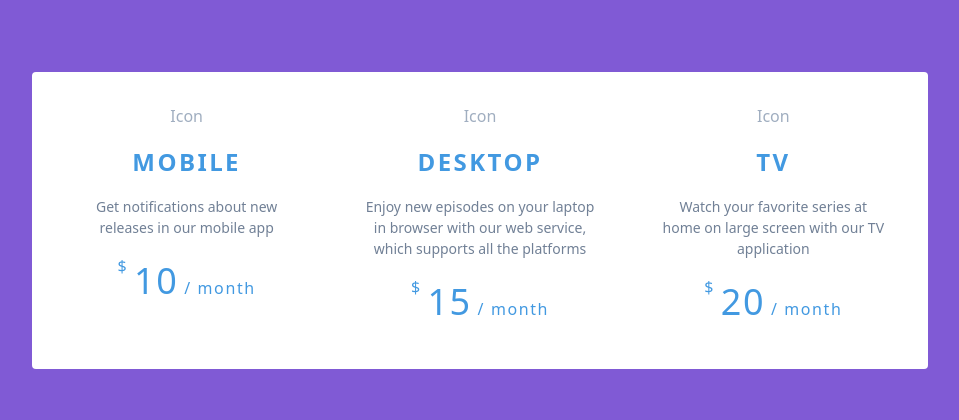
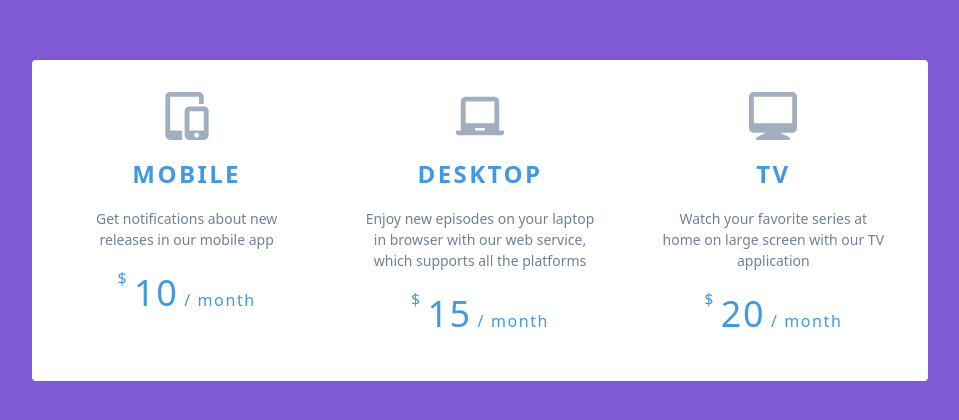
Before and after one commit to dsinecos/CSS---Frontloops, a website: page src/loop-1/step-1/index.html in a window 1280 px wide. Shown: the part 180-600 px from the top of the page, without its empty margins (160-1119 px from the left). Drawn offline with nearby package versions, Linux system fonts and the light colour scheme; files that its build step writes are made by us from their sources.

Commit message:
add icons to loop 1 - step 1

```diff
--- a/src/loop-1/step-1/index.html
+++ b/src/loop-1/step-1/index.html
@@ -17,8 +17,11 @@
     <div class="flex flex-row justify-around bg-white p-2 rounded max-w-4xl">
       <a href="#" class="flex-1 hover:bg-gray-200 rounded p-4 text-center">
         <div>
-          <div class="m-2">
-            <p class="text-gray-500">Icon</p>
+          <div class="m-2 flex flex-row justify-center">
+            <svg xmlns="http://www.w3.org/2000/svg" viewBox="0 0 20 20" class="w-12 h-12 fill-current text-gray-500">
+              <path
+                d="M17 6V5h-2V2H3v14h5v4h3.25H11a2 2 0 0 1-2-2V8a2 2 0 0 1 2-2h6zm-5.75 14H3a2 2 0 0 1-2-2V2c0-1.1.9-2 2-2h12a2 2 0 0 1 2 2v4a2 2 0 0 1 2 2v10a2 2 0 0 1-2 2h-5.75zM11 8v8h6V8h-6zm3 11a1 1 0 1 0 0-2 1 1 0 0 0 0 2z" />
+            </svg>
           </div>
           <div class="m-4">
             <p class="uppercase text-blue-500 font-bold text-2xl tracking-widest">
@@ -42,8 +45,11 @@
 
       <a href="#" class="flex-1 hover:bg-gray-200 rounded p-4 text-center">
         <div>
-          <div class="m-2">
-            <p class="text-gray-500">Icon</p>
+          <div class="m-2 flex flex-row justify-center">
+            <svg xmlns="http://www.w3.org/2000/svg" viewBox="0 0 20 20" class="w-12 h-12 fill-current text-gray-500">
+              <path
+                d="M18 16h2v1a1 1 0 0 1-1 1H1a1 1 0 0 1-1-1v-1h2V4c0-1.1.9-2 2-2h12a2 2 0 0 1 2 2v12zM4 4v9h12V4H4zm4 11v1h4v-1H8z" />
+            </svg>
           </div>
           <div class="m-4">
             <p class="uppercase text-blue-500 font-bold text-2xl tracking-widest">
@@ -68,8 +74,12 @@
 
       <a href="#" class="flex-1 hover:bg-gray-200 rounded p-4 text-center">
         <div>
-          <div class="m-2">
-            <p class="text-gray-500">Icon</p>
+          <div class="m-2 flex flex-row justify-center">
+            <svg xmlns="http://www.w3.org/2000/svg" viewBox="0 0 20 20" class="w-12 h-12 fill-current text-gray-500">
+              <path
+                d="M7 17H2a2 2 0 0 1-2-2V2C0 .9.9 0 2 0h16a2 2 0 0 1 2 2v13a2 2 0 0 1-2 2h-5l4 2v1H3v-1l4-2zM2 2v11h16V2H2z" />
+              </svg>
+
           </div>
           <div class="m-4">
             <p class="uppercase text-blue-500 font-bold text-2xl tracking-widest">
```
